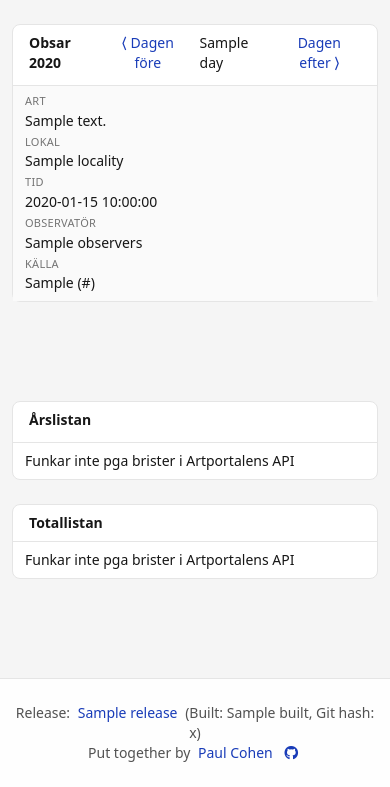
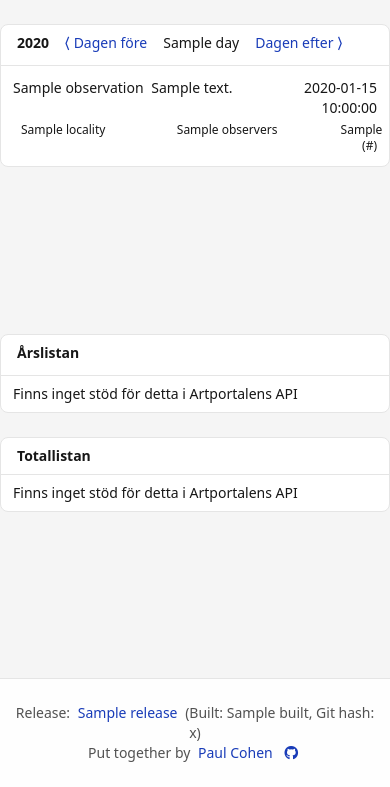
Before and after one commit to pacoispaco/microbirding, a FastAPI app: template templates/page-observations.html in a window 390 px wide. Shown: the part 57-844 px from the top of the page. Run offline with FastAPI, Linux system fonts and the light colour scheme; the template is opened without the code that fills it: most values are stand-ins (such as "Sample title", 1, 10 or a date in 2020); style sheets or scripts are compiled from the project's sources; parts of the project's set-up code (start-up, migrations or seed data) failed here and were passed over.

Commit message:
Fix responsive layout for smaller (mobile) screens

```diff
--- a/main.py
+++ b/main.py
@@ -203,8 +203,7 @@ def get_observations(from_date, to_date, taxon_name=None, observer_name=None):
     return observations
 
 
-def summarized_taxa_info(name,
-                         is_redlisted=False,
+def summarized_taxa_info(is_redlisted=False,
                          redlist_category=None,
                          sex=None,
                          number=None,
@@ -212,7 +211,7 @@ def summarized_taxa_info(name,
                          activity=None):
     """Formatted string with taxa info on observation, for Jinja2 to use in UI presentation.
        Eg. 'Östersjötrut, 1 födosökande'."""
-    result = f"{name}"
+    result = ""
     if number or sex or age or activity:
         result += ","
     if number:
@@ -265,6 +264,12 @@ def transformed_observations(artportalen_observations):
 
         # Establish dataset name, eg. "Artportalen", "iNaturalist" etc.
         info["data_source"] = o["datasetName"]
+        if info["data_source"] == "Artportalen":
+            info["data_source_abbreviation"] = "AP"
+        elif info["data_source"] == "iNaturalist":
+            info["data_source_abbreviation"] = "IN"
+        else:
+            info["data_source_abbreviation"] = info["data_source"]
 
         # Establish id in data set
         info["id"] = o["occurrence"]["occurrenceId"]
@@ -279,7 +284,7 @@ def transformed_observations(artportalen_observations):
                                extra=extra)
             else:
                 info["occurrence"] = obs["occurrence"]
-                locality = obs["location"]["locality"]
+                locality = obs["location"]["locality"].split(",")[0]
                 is_redlisted = obs["taxon"]["attributes"]["isRedlisted"]
                 if is_redlisted:
                     redlist_category = obs["taxon"]["attributes"]["redlistCategory"]
@@ -290,7 +295,7 @@ def transformed_observations(artportalen_observations):
                 info["isRedlisted"] = is_redlisted
                 info["redlistCategory"] = redlist_category
 
-                # Set number of indviduals, sex, age and activity
+                # Set number of individuals, sex, age and activity
                 info["number"] = obs["occurrence"]["organismQuantity"]
                 if "sex" in obs["occurrence"]:
                     sex = obs["occurrence"]["sex"]["id"]
@@ -308,8 +313,7 @@ def transformed_observations(artportalen_observations):
                     info["activity"] = obs["occurrence"]["activity"]["value"]
                 else:
                     info["activity"] = None
-                info["taxa_summary"] = summarized_taxa_info(info["name"],
-                                                            is_redlisted=is_redlisted,
+                info["taxa_summary"] = summarized_taxa_info(is_redlisted=is_redlisted,
                                                             redlist_category=redlist_category,
                                                             number=info["number"],
                                                             age=info["age"],
@@ -331,8 +335,7 @@ def transformed_observations(artportalen_observations):
             info["age"] = None
             info["activity"] = None
             # There's no info in these records about redlisting, sof or now we just ignore it
-            info["taxa_summary"] = summarized_taxa_info(info["name"],
-                                                        is_redlisted=False,
+            info["taxa_summary"] = summarized_taxa_info(is_redlisted=False,
                                                         redlist_category=None,
                                                         number=info["number"],
                                                         age=info["age"],
@@ -362,8 +365,7 @@ def transformed_observations(artportalen_observations):
             info["sex"] = None
             info["age"] = None
             info["activity"] = None
-            info["taxa_summary"] = summarized_taxa_info(info["name"],
-                                                        is_redlisted=is_redlisted,
+            info["taxa_summary"] = summarized_taxa_info(is_redlisted=is_redlisted,
                                                         redlist_category=redlist_category,
                                                         number=info["number"],
                                                         age=info["age"],
@@ -411,7 +413,7 @@ def observations_for_presentation(observations_date):
     else:
         # Transform the observations to representations suitable for Jinja2
         observations = transformed_observations(observations)
-    return {"day": observations_date.strftime('%A, %-d %B').capitalize(),
+    return {"day": observations_date.strftime('%A, %-d/%-m').capitalize(),
             "is_today": observations_date == dt.today(),
             "year": observations_date.year,
             "previous_date": previous_date,
--- a/templates/hx-observations-list.html
+++ b/templates/hx-observations-list.html
@@ -1,9 +1,9 @@
 <section id="observations-section" class="md:col-span-2">
   <div class="bg-white dark:bg-neutral-800 border border-neutral-200 dark:border-neutral-700 rounded-lg">
 
-    <!-- Section header with date links -->
+    <!-- Navigation header with date links -->
     <div class="p-4 pb-2 pt-1 border-b border-neutral-200 dark:border-neutral-700 flex items-center gap-3">
-      <h2 class="text-sm font-semibold">Obsar {{ year }}</h2>
+      <h2 class="text-sm font-semibold">{{ year }}</h2>
       {% if is_today %}
         <button
           hx-get="/hx/observations-section?date={{ previous_date }}"
@@ -11,7 +11,7 @@
           hx-trigger="click"
           hx-target="#observations-section"
           hx-disabled-elt="this"
-          class="text-sm px-1 py-1 rounded-md text-blue-800 dark:text-blue-200 hover:bg-neutral-100 dark:hover:bg-neutral-700">
+          class="text-sm px-1 py-1 rounded-md text-blue-800 dark:text-blue-200 hover:bg-neutral-100 dark:hover:bg-neutral-700 active:bg-neutral-200 dark:active:bg-neutral-600">
 
           &#x27E8; Dagen före
 
@@ -29,7 +29,7 @@
           hx-trigger="click"
           hx-target="#observations-section"
           hx-disabled-elt="this"
-          class="text-sm px-1 py-1 rounded-md text-blue-800 dark:text-blue-200 hover:bg-neutral-100 dark:hover:bg-neutral-700">
+          class="text-sm px-1 py-1 rounded-md text-blue-800 dark:text-blue-200 hover:bg-neutral-100 dark:hover:bg-neutral-700 active:bg-neutral-200 dark:active:bg-neutral-600">
 
           &#x27E8; Dagen före
 
@@ -46,9 +46,9 @@
           hx-trigger="click"
           hx-target="#observations-section"
           hx-disabled-elt="this"
-          class="text-sm px-1 py-1 rounded-md text-blue-800 dark:text-blue-200 hover:bg-neutral-100 dark:hover:bg-neutral-700">
+          class="text-sm px-1 py-1 rounded-md text-blue-800 dark:text-blue-200 hover:bg-neutral-100 dark:hover:bg-neutral-700 active:bg-neutral-200 dark:active:bg-neutral-600">
 
-          Dagen efter &#x27E9
+          Dagen efter &#x27E9;
 
           <!-- inline spinner (shown only while request runs) -->
           <svg class="htmx-indicator animate-spin h-4 w-4" viewBox="0 0 24 24" fill="none" aria-hidden="true">
@@ -59,75 +59,52 @@
       {% endif %}
     </div>
 
-    <!-- Section list with observations (responsive) -->
-    <div>
-      <!-- Desktop header (hidden on mobile) -->
-      <div class="hidden sm:grid sm:grid-cols-[3fr_4fr_1fr_3fr_1fr] bg-neutral-50 dark:bg-neutral-800/70 border-b border-neutral-200 dark:border-neutral-700">
-        <div class="text-sm text-left px-3 py-2">Art</div>
-        <div class="text-sm text-left px-3 py-2">Lokal</div>
-        <div class="text-sm text-left px-3 py-2">Tid</div>
-        <div class="text-sm text-left px-3 py-2">Observatör</div>
-        <div class="text-sm text-left px-3 py-2">Källa</div>
-      </div>
+    <!-- Table with observations for larger than mobile displays -->
+    <table class="hidden md:table w-full table-fixed border-collapse divide-y divide-neutral-200 dark:divide-neutral-700">
+      <colgroup>
+        <col class="w-[16%]">
+        <col class="w-[24%]">
+        <col class="w-[10%]">
+        <col class="w-[20%]">
+        <col class="w-[22%]">
+        <col class="w-[6%]">
+      </colgroup>
 
-      <!-- Items -->
-      <ul class="divide-y divide-neutral-200 dark:divide-neutral-700">
+      <thead class="table-header-group">
+        <tr>
+          <th class="text-sm text-left px-3 py-2">Art</th>
+          <th class="text-sm text-left px-3 py-2">Detaljer</th>
+          <th class="text-sm text-left px-3 py-2">Tid</th>
+          <th class="text-sm text-left px-3 py-2">Lokal</th>
+          <th class="text-sm text-left px-3 py-2">Observatör</th>
+          <th class="text-sm text-left px-3 py-2">Källa</th>
+        </tr>
+      </thead>
+
+      <tbody class="table-row-group text-sm divide-y divide-neutral-200 dark:divide-neutral-700 [&>tr>td]:px-3 [&>tr>td]:py-2">
         {% if observations %}
           {% if observations[0] == "Failed" %}
-            <li class="p-3 bg-neutral-50 dark:bg-neutral-800/70 italic text-red-600">
+             <li class="p-3 bg-neutral-50 dark:bg-neutral-800/70 italic text-red-600">
               Failed to get observations, probably due to Artportalens API returning HTTP status code 429 (Too Many Requests).
             </li>
           {% else %}
             {% for o in observations %}
-              <li class="grid gap-1 px-3 py-2 bg-neutral-50 dark:bg-neutral-800/70 sm:grid-cols-[3fr_4fr_1fr_3fr_1fr]">
-                <!-- Art -->
-                <div class="sm:flex sm:items-center">
-                  <div class="sm:hidden text-[11px] uppercase tracking-wide text-neutral-500 dark:text-neutral-400 mb-0.5">Art</div>
-                  {% if o.taxa_summary %}
-                    <div class="text-sm">{{ o.taxa_summary }}</div>
-                  {% else %}
-                    <div class="text-sm italic text-red-600">
-                      Failed to get taxa summary, probably due to Artportalens API returning HTTP status code 429 (Too Many Requests).
-                    </div>
-                  {% endif %}
-                </div>
-
-                <!-- Lokal -->
-                <div class="sm:flex sm:items-center">
-                  <div class="sm:hidden text-[11px] uppercase tracking-wide text-neutral-500 dark:text-neutral-400 mb-0.5">Lokal</div>
-                  {% if o.taxa_summary %}
-                    <div class="text-sm">{{ o.locality }}</div>
-                  {% else %}
-                    <div class="text-sm italic text-red-600">
-                      Failed to get locality, probably due to Artportalens API returning HTTP status code 429 (Too Many Requests).
-                    </div>
-                  {% endif %}
-                </div>
-
-                <!-- Tid -->
-                <div class="sm:flex sm:items-center">
-                  <div class="sm:hidden text-[11px] uppercase tracking-wide text-neutral-500 dark:text-neutral-400 mb-0.5">Tid</div>
-                  <div class="text-sm">{{ o.time }}</div>
-                </div>
-
-                <!-- Observatör -->
-                <div class="sm:flex sm:items-center">
-                  <div class="sm:hidden text-[11px] uppercase tracking-wide text-neutral-500 dark:text-neutral-400 mb-0.5">Observatör</div>
-                  <div class="text-sm">{{ o.observers }}</div>
-                </div>
-
-                <!-- Källa -->
-                <div class="sm:flex sm:items-center">
-                  <div class="sm:hidden text-[11px] uppercase tracking-wide text-neutral-500 dark:text-neutral-400 mb-0.5">Källa</div>
+              <tr>
+                <td class="truncate">{{ o.name }}</td>
+                <td class="truncate">{{ o.taxa_summary }}</td>
+                <td class="truncate">{{ o.time }}</td>
+                <td class="truncate">{{ o.locality }}</td>
+                <td class="truncate">{{ o.observers }}</td>
+                <td class="truncate">
                   {% if o.data_source_observation_url %}
                     <div class="text-sm">
                       {% if o.data_source_observation_url.startswith("http") %}
                         <a href="{{ o.data_source_observation_url }}" target="_blank"
                            class="text-blue-800 dark:text-blue-200 rounded-md px-1 py-0.5 hover:bg-neutral-100 dark:hover:bg-neutral-700">
-                          {{ o.data_source }}
+                          {{ o.data_source_abbreviation }}
                         </a>
                       {% else %}
-                        {{ o.data_source }} ({{ o.data_source_observation_url }})
+                        {{ o.data_source_abbreviation }} ({{ o.data_source_observation_url }})
                       {% endif %}
                     </div>
                   {% else %}
@@ -135,12 +112,48 @@
                       Failed to get source info, probably due to Artportalens API returning HTTP status code 429 (Too Many Requests).
                     </div>
                   {% endif %}
-                </div>
-              </li>
+                </td>
+              </tr>
             {% endfor %}
           {% endif %}
         {% endif %}
-      </ul>
+      </tbody>
+    </table>
+
+    <!-- Grid with observations for smaller mobile displays -->
+    <div class="grid grid-cols-1 md:hidden divide-y divide-neutral-200 dark:divide-neutral-700">
+
+      {% if observations %}
+        {% if observations[0] == "Failed" %}
+          <div class="p-3 bg-neutral-50 dark:bg-neutral-800/70 italic text-red-600">
+            Failed to get observations, probably due to Artportalens API returning HTTP status code 429 (Too Many Requests).
+          </div>
+        {% else %}
+          {% for o in observations %}
+            <div class="p-3 text-sm">
+              <div class="grid [grid-template-columns:38%_37%_25%]">
+                <div>{{ o.name }}</div>
+                <div class="truncate">{{ o.taxa_summary }}</div>
+                <div class="text-right">{{ o.time }}</div>
+              </div>
+              <div class="grid [grid-template-columns:45%_45%_10%] pt-1 text-xs">
+                <div class="truncate pl-2">{{ o.locality }}</div>
+                <div class="truncate">{{ o.observers }}</div>
+                <div class="text-right">
+                  {% if o.data_source_observation_url.startswith("http") %}
+                    <a href="{{ o.data_source_observation_url }}" target="_blank"
+                       class="text-blue-800 dark:text-blue-200 rounded-md px-1 py-0.5 hover:bg-neutral-100 dark:hover:bg-neutral-700">
+                      {{ o.data_source_abbreviation }}
+                    </a>
+                  {% else %}
+                    {{ o.data_source_abbreviation }} ({{ o.data_source_observation_url }})
+                  {% endif %}
+                </div>
+              </div>
+            </div>
+          {% endfor %}
+        {% endif %}
+      {% endif %}
     </div>
 
   </div>
--- a/templates/page-observations.html
+++ b/templates/page-observations.html
@@ -10,7 +10,8 @@
   {% include 'header.html' %}
 
   <!-- Main -->
-  <main class="flex-1 w-full px-3 sm:px-4 lg:px-6 py-6 grid grid-cols-1 md:grid-cols-3 gap-6 text-xs">
+  <!--<main class="flex-1 w-full px-3 sm:px-4 lg:px-6 py-6 grid grid-cols-1 md:grid-cols-3 gap-6 text-xs">-->
+    <main class="mx-auto max-w-[1800px] flex-1 w-full grid grid-cols-1 py-6 md:grid-cols-3 gap-6 text-xs">
 
     <!-- Main left area: Observations -->
     {% include 'hx-observations-list.html' %}
@@ -25,7 +26,7 @@
           <table class="w-full text-sm">
             <tbody id="yearly-rankings" class="divide-y divide-neutral-200 dark:divide-neutral-700">
               <tr>
-                <td class="text-sm px-3 py-2">Funkar inte pga brister i Artportalens API</td>
+                <td class="text-sm px-3 py-2">Finns inget stöd för detta i Artportalens API</td>
                 <td class="px-3 py-2"></td>
               </tr>
             </tbody>
@@ -41,7 +42,7 @@
           <table class="w-full text-sm">
             <tbody id="alltime-rankings" class="divide-y divide-neutral-200 dark:divide-neutral-700">
               <tr>
-                <td class="text-sm px-3 py-2">Funkar inte pga brister i Artportalens API</td>
+                <td class="text-sm px-3 py-2">Finns inget stöd för detta i Artportalens API</td>
                 <td class="px-3 py-2"></td>
               </tr>
             </tbody>
```
